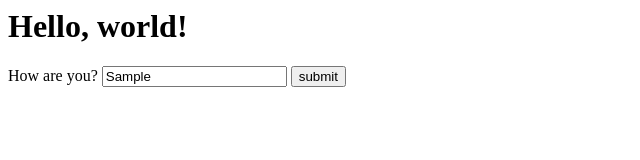
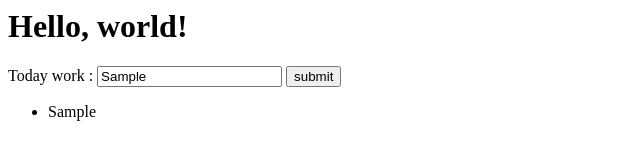
Before and after one commit to kjkandrea/browser-javascript-lecture, a plain HTML site: page codes/01_DOM/index.html in a window 1280 px wide. Both pictures are taken after typing "Sample" into the empty fields and a click on the button "submit". Shown: the full height of the page, 0-640 px from the left. Drawn offline with Linux system fonts and the light colour scheme.

Commit message:
feat: add sample TODOList program

```diff
--- /dev/null
+++ b/codes/01_DOM/TODOApp.js
@@ -0,0 +1,27 @@
+const todoListElement = document.createElement('ul')
+
+function main () {
+  document.body.append(todoListElement)
+
+  bindCreateEvent()
+}
+
+function bindCreateEvent () {
+  function onClickSubmit () {
+    const inputValue = document.getElementById('work').value
+    if (inputValue.trim()) {
+      createTodoItem(inputValue)
+    }
+  }
+
+  const submitElement = document.getElementsByTagName('button')[0]
+  submitElement.addEventListener('click', onClickSubmit)
+}
+
+function createTodoItem (work) {
+  const todoItem = document.createElement('li')
+  todoItem.textContent = work
+  todoListElement.append(todoItem)
+}
+
+window.addEventListener('DOMContentLoaded', main)
--- a/codes/01_DOM/eventListening.js
+++ b/codes/01_DOM/eventListening.js
@@ -32,10 +32,10 @@ buttonElement.removeEventListener('click', handleClick)
  * click event 가 일어났을때 인풋 값 읽어들이기
  */
 
-const inputElement = document.getElementById('your-name')
+const inputElement = document.getElementById('work')
 
 function handleClick2 () {
-  console.log('Your name : ', inputElement.value)
+  console.log('Today work : ', inputElement.value)
 }
 
 buttonElement.addEventListener('click', handleClick2)
--- a/codes/01_DOM/index.html
+++ b/codes/01_DOM/index.html
@@ -5,11 +5,12 @@
 	</head>
 	<body>
 		<h1 id="hello">Hello, world!</h1>
-		<label for="your-name">How are you?</label>
-		<input id="your-name" type="text" placeholder="my name is.." />
+		<label for="work">Today work : </label>
+		<input id="work" type="text" placeholder="my work is.." />
 		<button>submit</button>
 	</body>
 <!--	<script src="findElement.js"></script>-->
 <!--	<script src="elementCRUD.js"></script>-->
-		<script src="eventListening.js"></script>
+<!--	<script src="eventListening.js"></script>-->
+	<script src="TODOApp.js"></script>
 </html>
```
